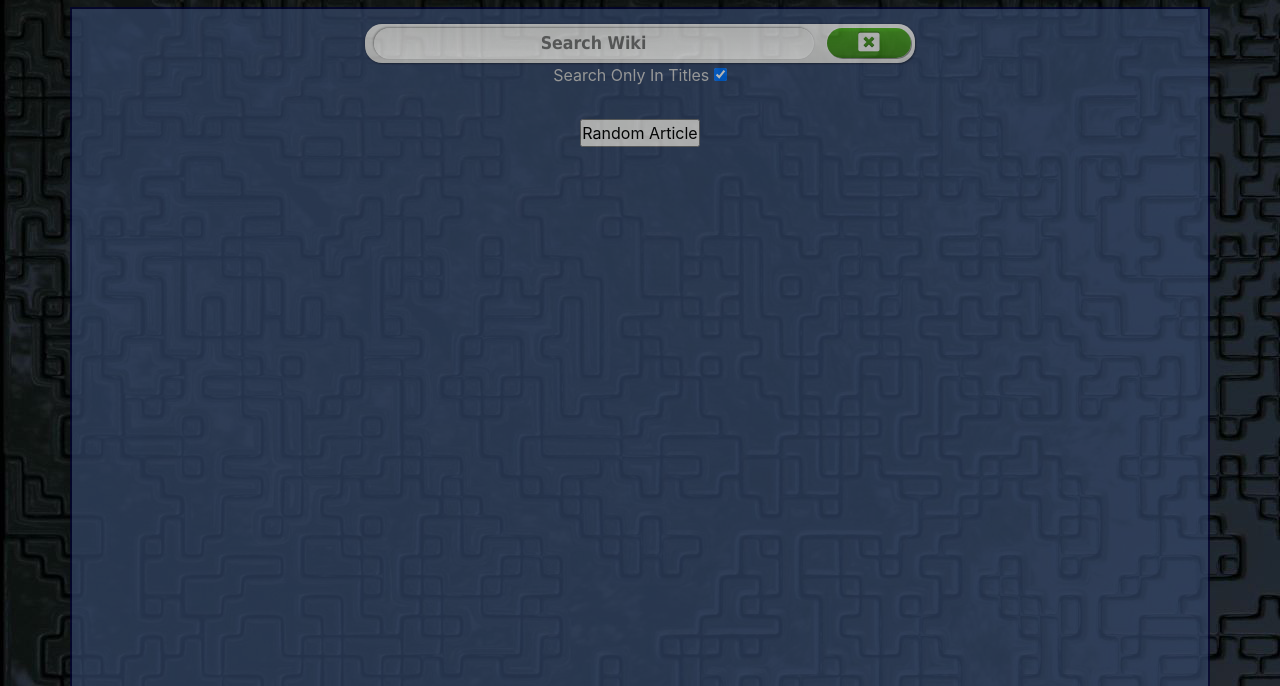
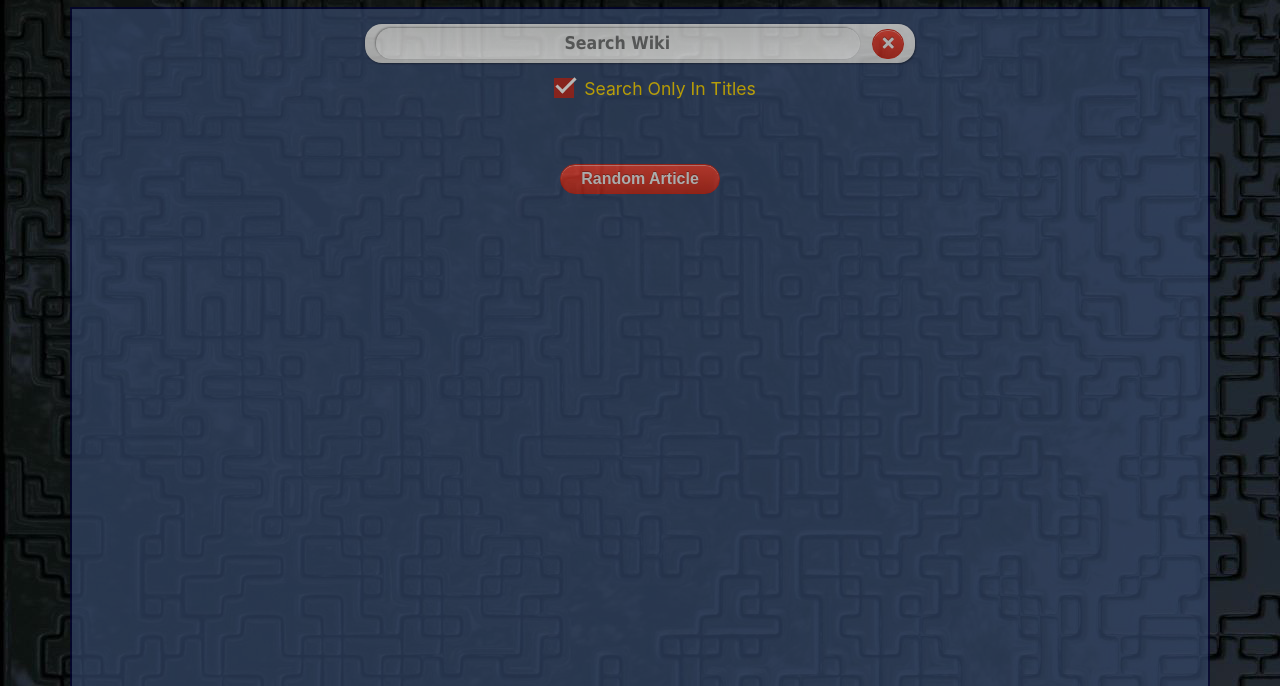
Before and after one commit to vickochetkov/wikiViewer, a plain HTML site: page index.html in a window 1280 px wide. Shown: the part 104-790 px from the top of the page. Drawn offline with nearby package versions, Linux system fonts and the light colour scheme; a web font is replaced by a local one.

Commit message:
Added styles to the Search and Random buttons

```diff
--- a/index.css
+++ b/index.css
@@ -13,20 +13,14 @@ body {
   background-color: #000066;
 }
 
-/*.body {
-  font-family: 'Oswald', Impact, sans-serif !important;
-  font-family: "Big Caslon", "Book Antiqua", "Palatino Linotype", Georgia, serif; !important;
-  color: rgb(102, 102, 102) !important;
-}*/
-
 .body-width {
   width: 60%;
-  min-height: 900px;
+  overflow: auto;
+  height:900px;
   text-align: center;
   margin: 15px;
   padding: 15px;
   border: 2px solid #000033;
-  /*background-image: url('imgs/14.jpg');*/
   background-repeat: no-repeat;
   background-size: auto 800px;
   background-color: #36486b;
@@ -65,15 +59,6 @@ body {
   border-left: 1px solid #CCCCCC;
 }
 
-a.button {
-    -webkit-appearance: button;
-    -moz-appearance: button;
-    appearance: button;
-
-    text-decoration: none;
-    color: initial;
-}
-
 input[type=text] {
   width: 150px;
   -webkit-transition: width 0.4s ease-in-out;
@@ -82,7 +67,7 @@ input[type=text] {
 
 /* When the input field gets focus, change its width to 80% */
 input[type=text]:focus {
-    width: 80%;
+  width: 88%;
 }
 
 #search-form_3 {
@@ -142,22 +127,29 @@ background: -webkit-gradient( linear, left bottom, left top, color-stop(0, rgb(2
 background: -moz-linear-gradient( center top, rgb(255,255,255) 0%, rgb(235,235,235) 100%);
 }
 
-/*** SEARCH BUTTON ***/
+/*** window-close BUTTON ***/
 .submit_3{
-background: #44921f;/* Fallback color for non-css3 browsers */
-/* Gradients */
-background: -webkit-gradient( linear, left top, left bottom, color-stop(0, rgb(79,188,32)), color-stop(0.15, rgb(73,157,34)), color-stop(0.88, rgb(62,135,28)), color-stop(1, rgb(49,114,21)));
-background: -moz-linear-gradient( center top, rgb(79,188,32) 0%, rgb(73,157,34) 15%, rgb(62,135,28) 88%, rgb(49,114,21) 100%);
+-moz-box-shadow:inset 0px 1px 0px 0px #f5978e;
+-webkit-box-shadow:inset 0px 1px 0px 0px #f5978e;
+box-shadow:inset 0px 1px 0px 0px #f5978e;
+background:-webkit-gradient(linear, left top, left bottom, color-stop(0.05, #f24537), color-stop(1, #c62d1f));
+background:-moz-linear-gradient(top, #f24537 5%, #c62d1f 100%);
+background:-webkit-linear-gradient(top, #f24537 5%, #c62d1f 100%);
+background:-o-linear-gradient(top, #f24537 5%, #c62d1f 100%);
+background:-ms-linear-gradient(top, #f24537 5%, #c62d1f 100%);
+background:linear-gradient(to bottom, #f24537 5%, #c62d1f 100%);
+filter:progid:DXImageTransform.Microsoft.gradient(startColorstr='#f24537', endColorstr='#c62d1f',GradientType=0);
+background-color:#bb2c24s;
 border: 0;
 color: #eee;
 cursor: pointer;
-float: right;
-font: 16px 'Raleway', sans-serif;
-font-weight: bold;
+border:1px solid #d02718;
+font: bold 1em 'Raleway', sans-serif;
+text-decoration:none;
+text-shadow:0px 1px 0px #810e05;
 height: 30px;
 margin: 4px 4px 0;
 text-shadow: 0 -1px 0 rgba(0,0,0,.3);
-width: 84px;
 outline: none;
 
 /* Rounded Corners */
@@ -165,23 +157,95 @@ border-radius: 30px;
 -webkit-border-radius: 30px;
 -moz-border-radius: 30px;
 
-/* Shadows */
-box-shadow: -1px -1px 1px rgba(255,255,255,.5), 1px 1px 0 rgba(0,0,0,.4);
--moz-box-shadow: -1px -1px 1px rgba(255,255,255,.5), 1px 1px 0 rgba(0,0,0,.2);
--webkit-box-shadow: -1px -1px 1px rgba(255,255,255,.5), 1px 1px 0 rgba(0,0,0,.4);
 }
-/*** SEARCH BUTTON HOVER ***/
+/*** window-close BUTTON HOVER ***/
 .submit_3:hover {
-background: #4ea923; /* Fallback color for non-css3 browsers */
-
-/* Gradients */
-background: -webkit-gradient( linear, left top, left bottom, color-stop(0, rgb(89,222,27)), color-stop(0.15, rgb(83,179,38)), color-stop(0.8, rgb(66,143,27)), color-stop(1, rgb(54,120,22)));
-background: -moz-linear-gradient( center top, rgb(89,222,27) 0%, rgb(83,179,38) 15%, rgb(66,143,27) 80%, rgb(54,120,22) 100%);
+background:-webkit-gradient(linear, left top, left bottom, color-stop(0.05, #c62d1f), color-stop(1, #f24537));
+  background:-moz-linear-gradient(top, #c62d1f 5%, #f24537 100%);
+  background:-webkit-linear-gradient(top, #c62d1f 5%, #f24537 100%);
+  background:-o-linear-gradient(top, #c62d1f 5%, #f24537 100%);
+  background:-ms-linear-gradient(top, #c62d1f 5%, #f24537 100%);
+  background:linear-gradient(to bottom, #c62d1f 5%, #f24537 100%);
+  filter:progid:DXImageTransform.Microsoft.gradient(startColorstr='#c62d1f', endColorstr='#f24537',GradientType=0);
+  background-color:#c62d1f;
 }
 .submit_3:active {
-background: #4ea923; /* Fallback color for non-css3 browsers */
+  position:relative;
+  top:2px;
+  background:-webkit-gradient(linear, left top, left bottom, color-stop(0.05, #f24537), color-stop(1, #c62d1f));
+  background:-moz-linear-gradient(top, #f24537 5%, #c62d1f 100%);
+  background:-webkit-linear-gradient(top, #f24537 5%, #c62d1f 100%);
+  background:-o-linear-gradient(top, #f24537 5%, #c62d1f 100%);
+  background:-ms-linear-gradient(top, #f24537 5%, #c62d1f 100%);
+  background:linear-gradient(to bottom, #f24537 5%, #c62d1f 100%);
+  filter:progid:DXImageTransform.Microsoft.gradient(startColorstr='#f24537', endColorstr='#c62d1f',GradientType=0);
+  background-color:#f24537;
+}
 
-/* Gradients */
-background: -webkit-gradient( linear, left bottom, left top, color-stop(0, rgb(89,222,27)), color-stop(0.15, rgb(83,179,38)), color-stop(0.8, rgb(66,143,27)), color-stop(1, rgb(54,120,22)));
-background: -moz-linear-gradient( center bottom, rgb(89,222,27) 0%, rgb(83,179,38) 15%, rgb(66,143,27) 80%, rgb(54,120,22) 100%);
+/* Customize the check-box label */
+.check-bx {
+  display: block;
+  position: relative;
+  line-height: 300%;
+  color: gold;
+  padding-left: 35px;
+  margin-bottom: 12px;
+  cursor: pointer;
+  font-size: 1.1em;
+  -webkit-user-select: none;
+  -moz-user-select: none;
+  -ms-user-select: none;
+  user-select: none;
+  text-indent: 30px;
 }
+
+/* Hide the browser's default checkbox */
+.check-bx input {
+  position: absolute;
+  opacity: 0;
+  cursor: pointer;
+}
+
+/* Create a custom checkbox */
+.checkmark {
+  position: absolute;
+  top: 15px;
+  height: 20px;
+  width: 20px;
+  background-color: #eee;
+}
+
+/* On mouse-over, add a grey background color */
+.check-bx:hover input ~ .checkmark {
+  background-color: #ccc;
+}
+
+/* When the checkbox is checked, add a blue background */
+.check-bx input:checked ~ .checkmark {
+  background-color: #bb2c24;
+}
+
+/* Create the checkmark/indicator (hidden when not checked) */
+.checkmark:after {
+  content: "";
+  position: absolute;
+  display: none;
+}
+
+/* Show the checkmark when checked */
+.check-bx input:checked ~ .checkmark:after {
+  display: block;
+}
+
+/* Style the checkmark/indicator */
+.check-bx .checkmark:after {
+  left: 7px;
+  top: -5px;
+  width: 10px;
+  height: 20px;
+  border: solid white;
+  border-width: 0 3px 3px 0;
+  -webkit-transform: rotate(45deg);
+  -ms-transform: rotate(45deg);
+  transform: rotate(45deg);
+}
--- a/index.html
+++ b/index.html
@@ -37,28 +37,24 @@
       <span class="fab fa-searchengin fa-2x"></span>
     </div>
 
-    <div class="container body-width" id="searchFrame" style="overflow: auto; height:900px;">
+    <div class="container body-width" id="searchFrame">
       <div>
-        <!-- <input class="button" id="searchForm" type="text" name="search" placeholder="Search Wiki"> -->
 
         <form id="search-form_3">
           <input type="text" class="button search_3 text-center" placeholder="Search Wiki" id="searchForm"/>
-          <!-- <input type="submit" class="submit_3" value="Search" /> -->
           <button type="submit" class="submit_3">
-            <i class="fas fa-window-close fa-lg"></i>
+            <i class="fas fa-times" style="width: 30px"></i>
           </button>
         </form>
 
-
-        <label class="container">Search Only In Titles
+        <div class="container check-bx">
           <input type="checkbox" id="titlesOnlySearchCheck" checked="checked">
           <span class="checkmark"></span>
-        </label>
-        <!-- <button class="button">Wiki Search</button> -->
-
+          <label>Search Only In Titles</label>
+        </div>
 
         <form action="https://en.wikipedia.org/wiki/Special:Random" target="_blank"><br>
-          <input type="submit" value="Random Article" />
+          <input class="submit_3" type="submit" value="Random Article" style="width: 10em" />
         </form><br>
 
         <div><ul class='list-group'></ul></div>
```
Lines whose indentation alone changed are shown as unchanged.
